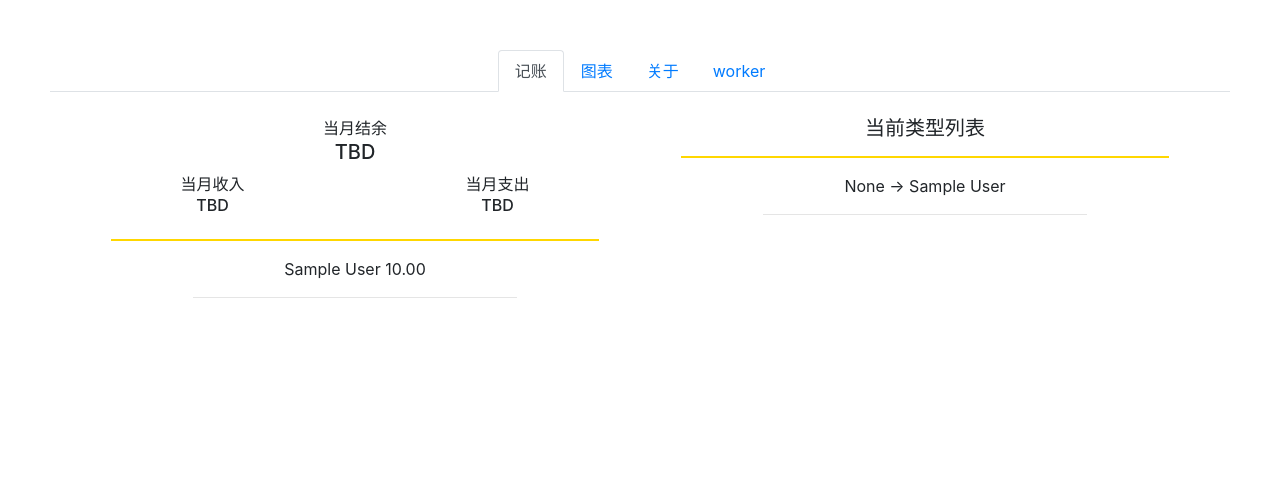
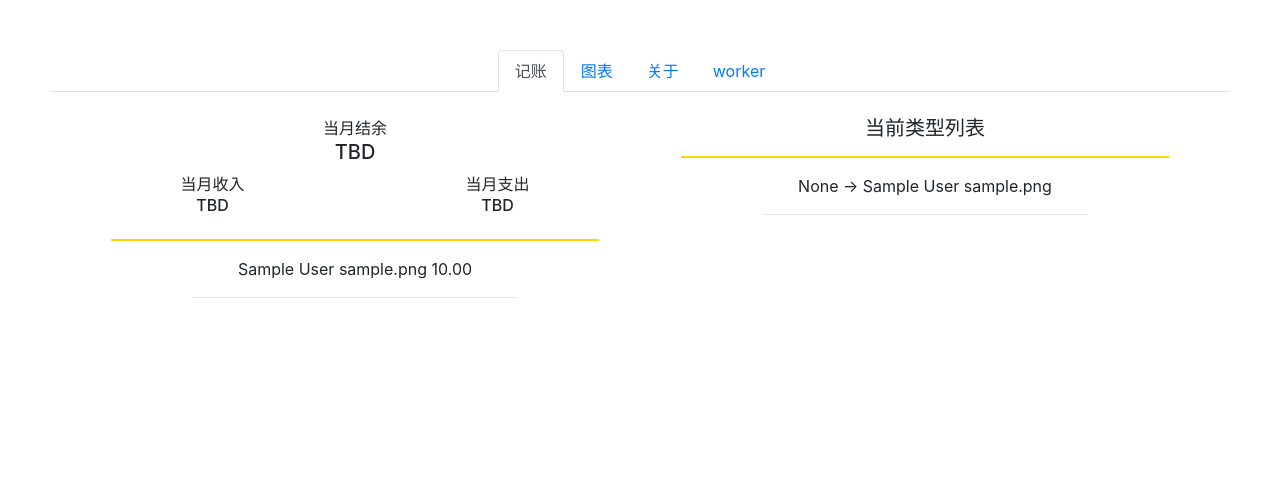
Before and after one commit to RaphaelNY/FFinancialSystem-Docker, a Django app: page /accounting/ in a window 1280 px wide. Shown: the top 478 px of the page. Run offline with Django 3.2, Linux system fonts and the light colour scheme; a user stored in the database is signed in; tables that the repository leaves empty hold one stand-in row (values such as "Sample post"); some libraries are stand-ins or nearby versions.

Commit message:
添加图标

```diff
--- a/templates/accounting/index.html
+++ b/templates/accounting/index.html
@@ -56,6 +56,7 @@
                         <div id="account-overview" align="center">
                             {% for account in accounts %}
                             <span>{{ account.name }}</span>
+                            <span>{{ account.icon }}</span>
                             <span>{{ account.amount }}</span>
                             <hr width="60%"/>
                             {% endfor %}
@@ -68,6 +69,7 @@
                         <span>{{ sub_category.parent }}</span>
                         <span>-></span>
                         <span>{{ sub_category.name }}</span>
+                        <span>{{ sub_category.icon }}</span>
                         <hr width="60%"/>
                         {% endfor %}
                     </div>
```
